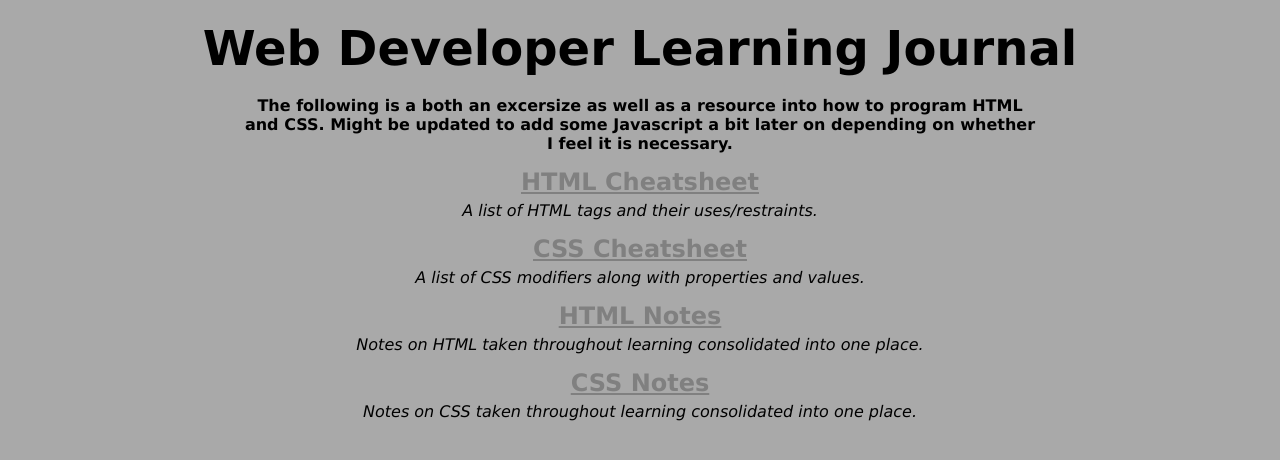
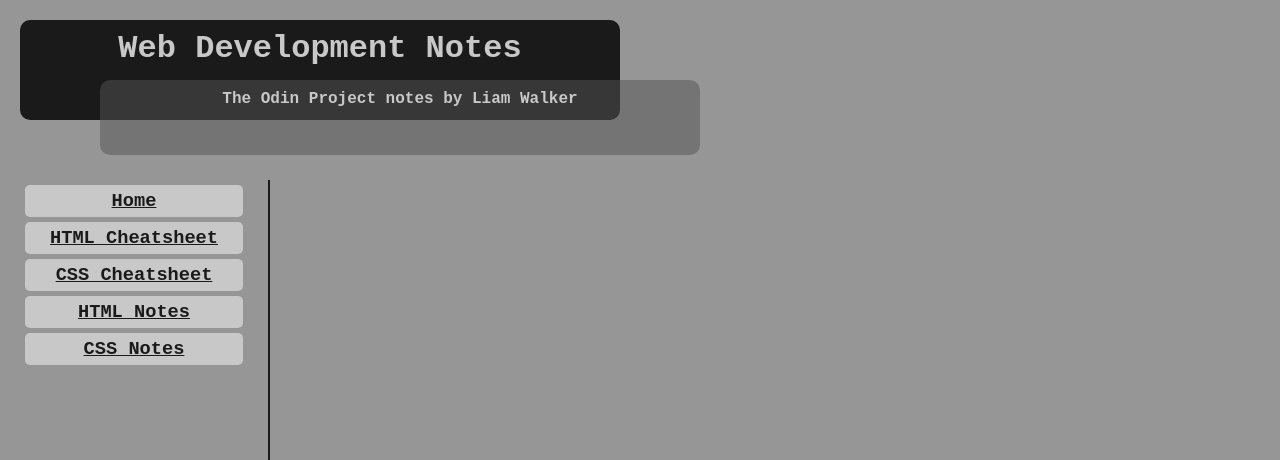
Before and after one commit to Snarlingual/snarlingual.github.io, a plain HTML site: page index.html in a window 1280 px wide. Shown: the top 460 px of the page. Drawn offline with Linux system fonts and the light colour scheme.

Commit message:
Redesign using newer CSS elements

```diff
--- a/index.html
+++ b/index.html
@@ -7,19 +7,19 @@
     </head>
     <body>
             <div class="main_title">
-            <h1>Web Developer Learning Journal</h1>
-            <p><h4>The following is a both an excersize as well as a resource into how to program HTML and CSS. Might be updated to add some Javascript a bit later on depending on whether I feel it is necessary.</h4>
-            </p>
-        </div>
+            <h1>Web Development Notes</h1>
+            </div>
+            <div class="sub_title">
+                <h4>The Odin Project notes by Liam Walker</h4>
+            </div>
 		<div class="nav">
-			<p><a href="html/html_cheatsheet.html"><h2>HTML Cheatsheet</h2></a></p>
-			<p>A list of HTML tags and their uses/restraints.</p>
-			<p><a href="css/css_cheatsheet.html"><h2>CSS Cheatsheet</h2></a></p>
-			<p>A list of CSS modifiers along with properties and values.</p>
-			<p><a href="html/html_notes.html"><h2>HTML Notes</h2></a></p>
-			<p>Notes on HTML taken throughout learning consolidated into one place.</p>
-			<p><a href="holding.html"><h2>CSS Notes</h2></a></p>
-			<p>Notes on CSS taken throughout learning consolidated into one place.</p>
-		</div>
+            <ul>
+                <li><a href="index.html"><h2>Home</h2></a></li>
+		        <li><a href="html/html_cheatsheet.html"><h2>HTML Cheatsheet</h2></a></li>
+		        <li><a href="css/css_cheatsheet.html"><h2>CSS Cheatsheet</h2></a></li>
+		        <li><a href="html/html_notes.html"><h2>HTML Notes</h2></a></li>
+                <li><a href="holding.html"><h2>CSS Notes</h2></a></li>
+            </ul>
+			</div>
     </body>
 </html>
--- a/style.css
+++ b/style.css
@@ -1,107 +1,70 @@
 * {
+    margin: 0;
     padding: 0;
-    margin: 0;
     box-sizing: border-box;
-    font-family: Verdana, Geneva, Tahoma, sans-serif;
+    font-family: 'Courier New', Courier, monospace;
+}
+
+.main_title {
+    width: 600px;
+    height: 100px;
+    background-color: rgb(26, 26, 26);
+    color: rgb(200, 200, 200);
+    border-radius: 10px;
+    padding: 10px;
+    position: relative;
+    left: 20px;
+    top: 20px;
+    text-align: center;
+}
+
+.sub_title {
+    background-color: rgba(87, 85, 85, 50%);
+    color: rgb(200, 200, 200);
+    position: relative;
+    top: -20px;
+    left: 100px;
+    border-radius: 10px;
+    text-align: center;
+    width: 600px;
+    height: 75px;
+    padding: 10px;
 }
 
 body {
-    background-color: darkgray;
+    background-color: rgb(150,150,150);
 }
 
-table {
-    border: 3px solid black;
-    padding: 5px;
-    border-collapse: collapse;
-    width: 800px;
-    margin: 0 auto;
-    margin-bottom: 20px;
-}
-
-/* .html_basics{
-    border: 2px solid black;
-    width: 900px;
-    margin: 5px auto;
-}*/
-
-h1 {
-    min-width: 500px;
-	max-width: 1000px;
-    text-align: center;
-    padding: 20px;
-    margin: 0 auto;
-	font-size: 48px;
+.nav {
+    height: 100vh;
+    width: 250px;
+    position: fixed;
+    top: 180px;
+    left: 20px;
+    padding-right: 20px;
+    border-right: 2px solid rgb(26, 26, 26);
 }
 
 h2 {
-    max-width: 600px;
-	min-width: 500px;
+    font-size: 14pt;
+    }
+
+a {
+    color: rgb(26, 26, 26);
+    background-color: rgb(200,200,200);
+    border-radius: 5px;
+  }
+
+li {
+    list-style-type: none;
+    padding: 5px;
+    border-radius: 5px;
+    margin: 5px;
+    background-color: rgba(200,200,200);
     text-align: center;
-    padding: 5px;
-    margin: 0 auto;
-    margin-top: 10px;
 }
 
-.main_title
-    p, h4 {
-    /* font-style: italic; */
-    text-align: center;
-    min-width: 500px;
-	max-width: 800px;
-    margin: 0 auto;
+li:hover {
+    color: rgb(200,200,200);
+    background-color: rgb(26, 26, 26);
 }
-
-.tag {
-    text-align: center;
-    width: 100px;
-    height: 50px;
-    font-weight: bold;
-}
-
-tr:hover {
-    background-color: grey;
-}
-
-td {
-    border: 3px solid black;
-    padding: 5px;
-    border-collapse: collapse;
-    width: 200px;
-    margin: 0 auto;
-}
-
-th {
-    color: gray;
-    background-color: rgb(58, 58, 58);
-    height: 50px;
-}
-
-a {
-	color: gray;
-}
-
-a:visited {
-	color: rgb(58, 58, 58);
-}
-
-a:hover {
-	color: grey;
-}
-
-.nav
-	p {
-	font-style: italic;
-    text-align: center;
-	min-width: 500px;
-    max-width: 800px;
-    margin: 0 auto;
-}
-
-#nav_link {
-    max-width: 600px;
-	min-width: 500px;
-    text-align: center;
-    margin: 0 auto;
-    margin-bottom: 10px;
-    padding-bottom: 10px;
-}
```
